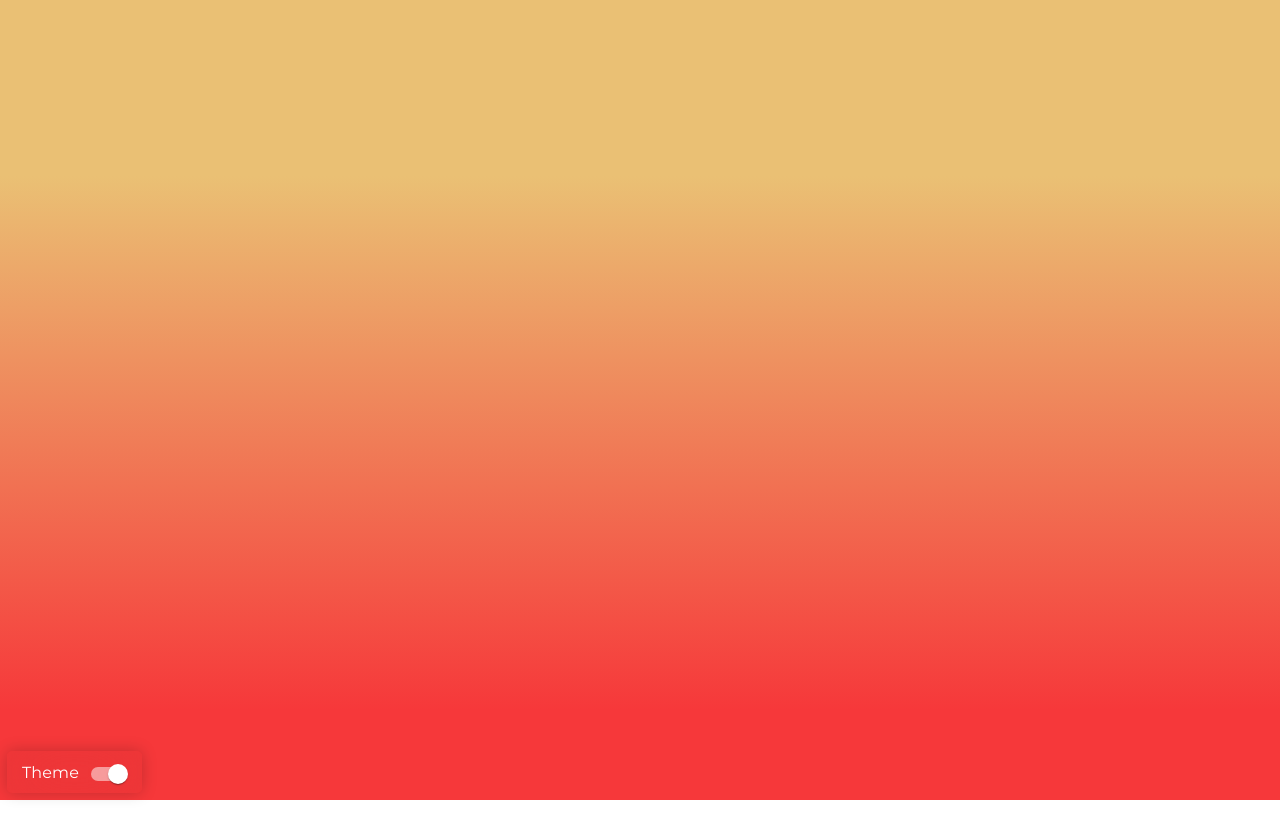
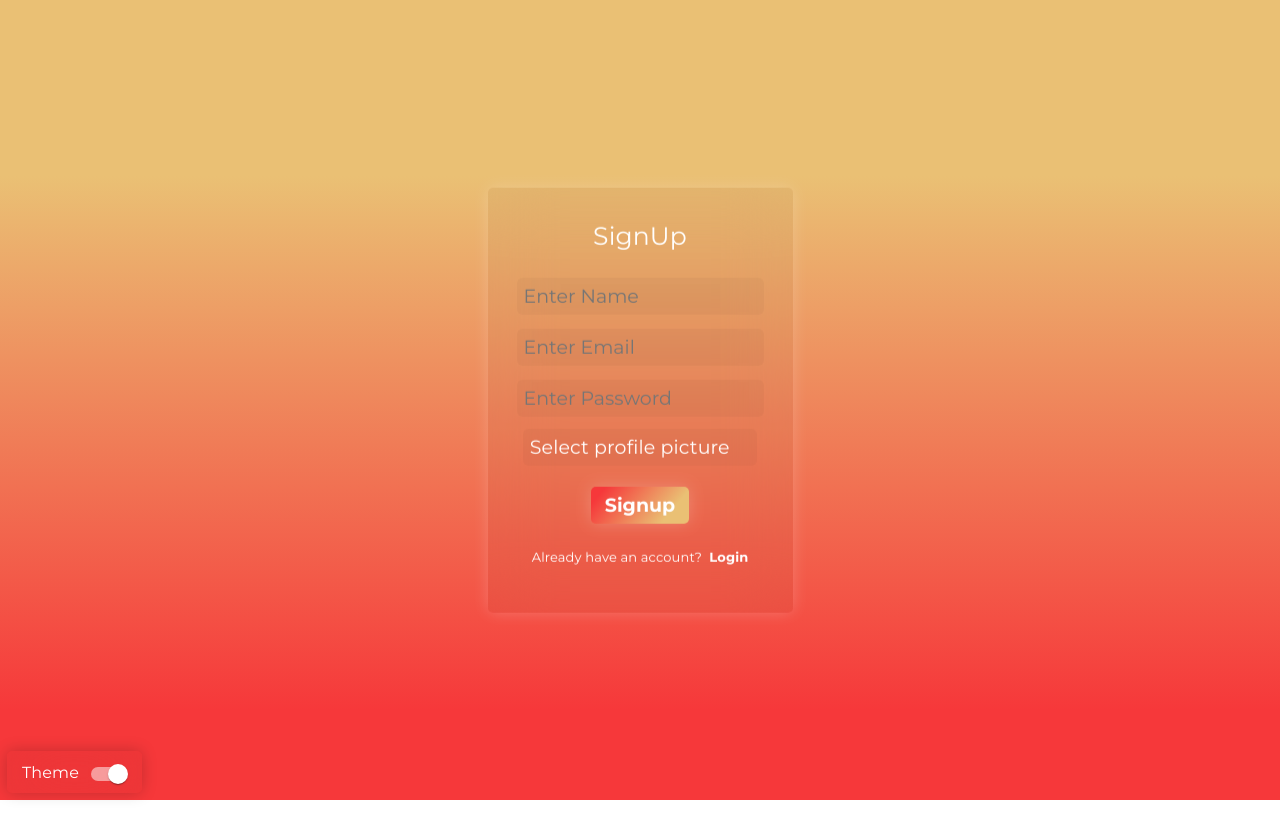
Before and after one commit to mhkhansahab/xrello, a React (Create React App) app: page /signup in a window 1280 px wide. Before the commit the page ends 800 px from the top, so only its background shows below. Built offline with nearby package versions, Linux system fonts and the light colour scheme.

Commit message:
login/signup page

```diff
--- a/src/index.css
+++ b/src/index.css
@@ -1,17 +1,21 @@
 body {
   margin: 0;
-  font-family: -apple-system, BlinkMacSystemFont, 'Segoe UI', 'Roboto', 'Oxygen',
-    'Ubuntu', 'Cantarell', 'Fira Sans', 'Droid Sans', 'Helvetica Neue',
+  font-family: -apple-system, BlinkMacSystemFont, "Segoe UI", "Roboto", "Oxygen",
+    "Ubuntu", "Cantarell", "Fira Sans", "Droid Sans", "Helvetica Neue",
     sans-serif;
   -webkit-font-smoothing: antialiased;
   -moz-osx-font-smoothing: grayscale;
 }
 
 code {
-  font-family: source-code-pro, Menlo, Monaco, Consolas, 'Courier New',
+  font-family: source-code-pro, Menlo, Monaco, Consolas, "Courier New",
     monospace;
 }
 
-*{
-  font-family: 'Montserrat', sans-serif;
+* {
+  font-family: "Montserrat", sans-serif;
 }
+
+input[type="file"] {
+  display: none;
+}
--- a/src/pages/Login/index.tsx
+++ b/src/pages/Login/index.tsx
@@ -1,51 +1,81 @@
 import { FC } from "react";
-import {
-    Grid,
-    Checkbox,
-    FormGroup,
-    FormControlLabel,
-    TextField,
-    Button
-} from "@mui/material";
-import { Box, maxWidth } from "@mui/system";
 import { styled, alpha } from "@mui/material/styles";
+import { useNavigate } from "react-router-dom";
 
 const GlassContainer = styled("div")(({ theme }) => ({
   background: alpha(theme.palette.info.main, 0.03),
-    boxShadow: "0 0 1rem 0 rgba(0, 0, 0, .2)",
+  boxShadow: "0 0 1rem 0 " + alpha(theme.palette.info.contrastText, 0.2),
   backdropFilter: "blur(30px)",
   borderRadius: "5px",
-    width: "700px",
-    height: "500px",
-    display: 'flex',
-    justifyContent: 'center',
-    alignItem: 'center',
-    marginLeft:"auto",
-    marginRight:"auto",
-    transform:'translateY(-50%)',
-    marginTop:'50vh',
+  width: "fit-content",
+  height: "fit-content",
+  padding: "30px 15px",
+  marginLeft: "auto",
+  marginRight: "auto",
+  transform: "translateY(-50%)",
+  marginTop: "50vh",
+}));
 
-    '.flex-center': {
-        display: 'flex',
-        justifyContent: 'center',
-        alignItem: 'center',
-    },
-    '.inner-box': {
-        flexDirection: 'column',
-        maxWidth: '300px'
-    }
+const CustomInput = styled("input")(({ theme }) => ({
+  background: alpha(theme.palette.info.main, 0.03),
+  backdropFilter: "blur(30px)",
+  borderRadius: "5px",
+  marginLeft: "auto",
+  marginRight: "auto",
+  border: "none",
+  padding: "7px",
+  margin: "7px 14px",
+  outline: "none",
+  fontSize: "19px",
+}));
+
+const Heading = styled("div")(({ theme }) => ({
+  fontSize: "25px",
+  marginBottom: "15px",
+}));
+
+const CustomButton = styled("button")(({ theme }) => ({
+  background: `linear-gradient( 130deg,  ${theme?.palette?.info?.light} 11.2%, ${theme?.palette?.info?.dark} 78% )`,
+  boxShadow: "0 0 1rem 0 " + alpha(theme.palette.info.contrastText, 0.2),
+  backdropFilter: "blur(30px)",
+  fontSize: "19px",
+  margin: "15px",
+  border: "none",
+  borderRadius: "5px",
+  padding: "7px 21px",
+  fontWeight: "700",
+  color: "#fff",
+}));
+
+const CustomMsg = styled("div")(({ theme }) => ({
+  fontSize: "13px",
+  margin: "15px 0px",
+  marginTop: "9px",
+  border: "none",
+  borderRadius: "5px",
+  color: "#fff",
+  cursor: "pointer",
 }));
 
 const Index: FC = () => {
+  const navigate = useNavigate();
   return (
     <GlassContainer>
-                <Box className='flex-center inner-box'>
-                    <TextField placeholder="Email" />
-                    <TextField placeholder="Password" />
-                    <Button variant="contained">Login</Button>
-                </Box>
+      <Heading>Login</Heading>
+      <CustomInput placeholder="Enter Email" type={"email"} />
+      <br />
+      <CustomInput placeholder="Enter Password" type={"password"} />
+      <br />
+      <CustomButton>Login</CustomButton>
+      <CustomMsg
+        onClick={() => {
+          navigate("/signup");
+        }}
+      >
+        Don't have an account? &nbsp;
+        <span style={{ fontWeight: "700" }}>Signup</span>
+      </CustomMsg>
     </GlassContainer>
-
   );
 };
 
--- a/src/pages/Signup/index.tsx
+++ b/src/pages/Signup/index.tsx
@@ -1,11 +1,105 @@
-import {FC} from 'react'
+import { FC } from "react";
+import { styled, alpha } from "@mui/material/styles";
+import { useNavigate } from "react-router-dom";
 
+const GlassContainer = styled("div")(({ theme }) => ({
+  background: alpha(theme.palette.info.main, 0.03),
+  boxShadow: "0 0 1rem 0 " + alpha(theme.palette.info.contrastText, 0.2),
+  backdropFilter: "blur(30px)",
+  borderRadius: "5px",
+  width: "fit-content",
+  height: "fit-content",
+  padding: "30px 15px",
+  marginLeft: "auto",
+  marginRight: "auto",
+  transform: "translateY(-50%)",
+  marginTop: "50vh",
+}));
+
+const CustomInput = styled("input")(({ theme }) => ({
+  background: alpha(theme.palette.info.main, 0.03),
+  backdropFilter: "blur(30px)",
+  borderRadius: "5px",
+  marginLeft: "auto",
+  marginRight: "auto",
+  border: "none",
+  padding: "7px",
+  margin: "7px 14px",
+  outline: "none",
+  fontSize: "19px",
+}));
+
+const CustomLabelFile = styled("label")(({ theme }) => ({
+  background: alpha(theme.palette.info.main, 0.03),
+  backdropFilter: "blur(30px)",
+  borderRadius: "5px",
+  marginLeft: "auto",
+  marginRight: "auto",
+  marginTop: "19px",
+  border: "none",
+  padding: "7px",
+  margin: "7px 0px",
+  outline: "none",
+  fontSize: "19px",
+  cursor: "pointer",
+}));
+
+const Heading = styled("div")(({ theme }) => ({
+  fontSize: "25px",
+  marginBottom: "15px",
+}));
+
+const CustomButton = styled("button")(({ theme }) => ({
+  background: `linear-gradient( 130deg,  ${theme?.palette?.info?.light} 11.2%, ${theme?.palette?.info?.dark} 78% )`,
+  boxShadow: "0 0 1rem 0 " + alpha(theme.palette.info.contrastText, 0.2),
+  backdropFilter: "blur(30px)",
+  fontSize: "19px",
+  margin: "15px",
+  border: "none",
+  borderRadius: "5px",
+  padding: "7px 14px",
+  fontWeight: "700",
+  color: "#fff",
+}));
+
+const CustomMsg = styled("div")(({ theme }) => ({
+  fontSize: "13px",
+  margin: "15px 0px",
+  marginTop: "9px",
+  border: "none",
+  borderRadius: "5px",
+  color: "#fff",
+  cursor: "pointer",
+}));
 
 const Index: FC = () => {
+  const navigate = useNavigate();
+  return (
+    <GlassContainer>
+      <Heading>SignUp</Heading>
+      <CustomInput placeholder="Enter Name" type={"name"} />
+      <br />
+      <CustomInput placeholder="Enter Email" type={"email"} />
+      <br />
+      <CustomInput placeholder="Enter Password" type={"password"} />
+      <br />
+      <div style={{ width: "100%", height: "10px" }}></div>
+      <CustomLabelFile htmlFor={"file"}>
+        Select profile picture &nbsp;&nbsp;&nbsp;
+      </CustomLabelFile>
+      <CustomInput placeholder="Select File" type={"file"} id={"file"} />
+      <div style={{ width: "100%", height: "10px" }}></div>
+      <CustomButton>Signup</CustomButton>
+      <CustomMsg
+        onClick={() => {
+          navigate("/login");
+        }}
+      >
+        Already have an account? &nbsp;
+        <span style={{ fontWeight: "700" }}>Login</span>
+      </CustomMsg>
+    </GlassContainer>
+  );
+};
 
-    return (
-        <div>SignUp</div>
-    )
-}
-
-export default Index
+export default Index;
--- a/src/theme/index.tsx
+++ b/src/theme/index.tsx
@@ -45,6 +45,7 @@ const getDesignTokens = (mode: PaletteMode): ThemeOptions => ({
             main: "#000",
             light: "#f6383a",
             dark: "#eac074",
+            contrastText: "#fff",
           },
           background: {
             default: "#fff",
@@ -64,6 +65,7 @@ const getDesignTokens = (mode: PaletteMode): ThemeOptions => ({
             main: "#fff",
             light: "#1b2564",
             dark: "#922f5b",
+            contrastText: "#000",
           },
           background: {
             default: "#000",
```
Lines whose indentation alone changed are shown as unchanged.
